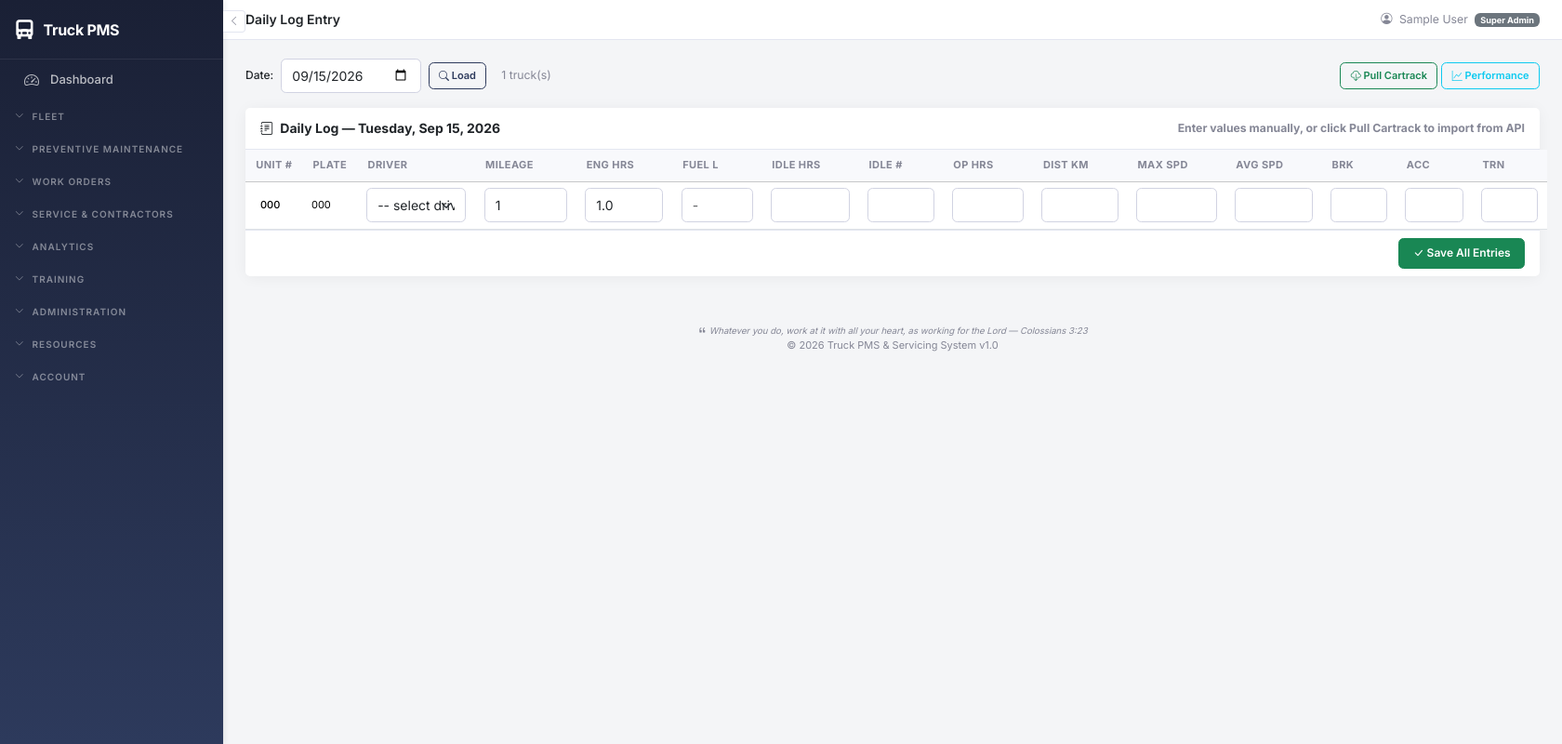
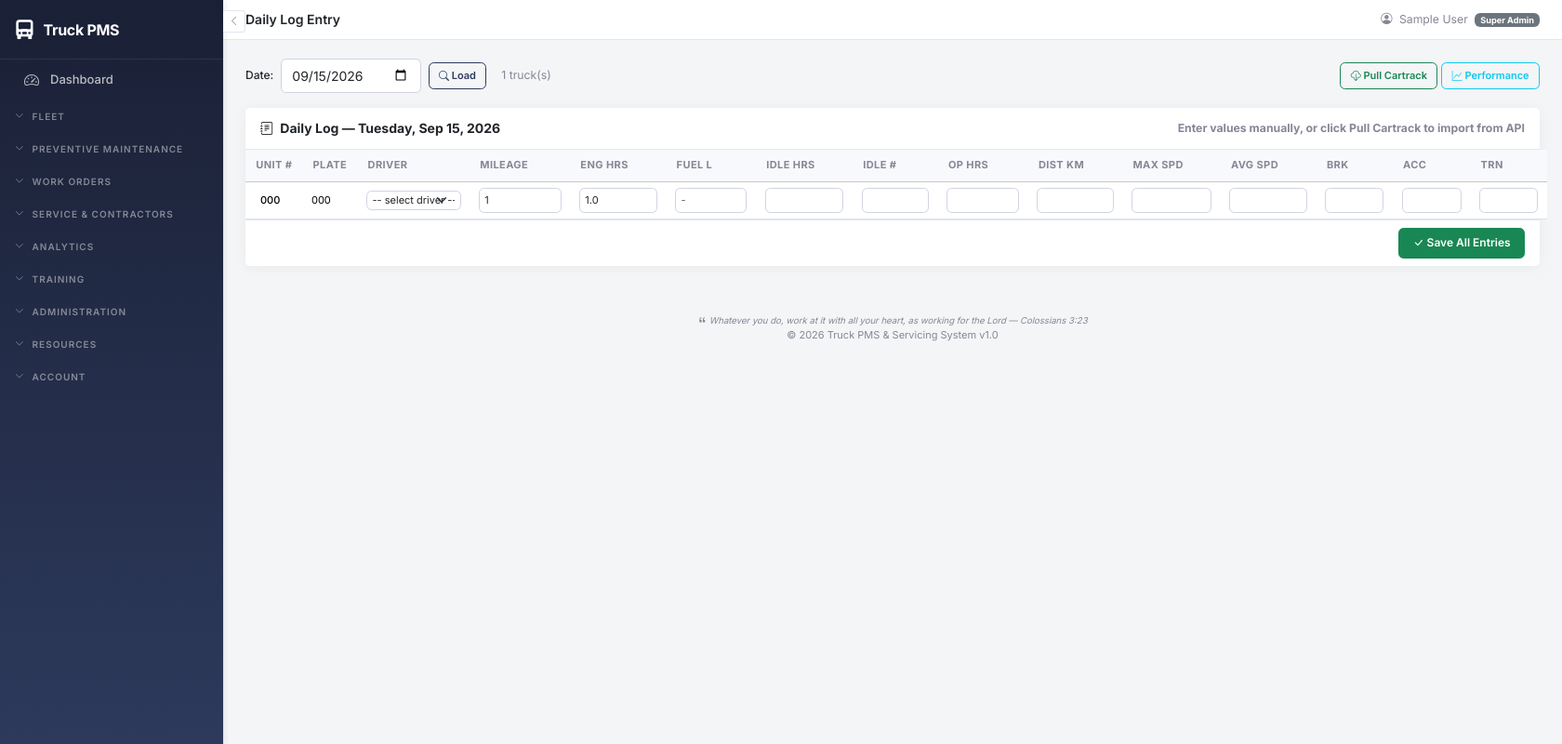
Before and after one commit to WinefredoSailes/stmiet-truckpmsmanagement, a Django app: page /fleetops/logs/ in a window 1680 px wide. Shown: the whole page at 93% size. Run offline with Django 5.2, Linux system fonts and the light colour scheme; a user stored in the database is signed in; tables that the repository leaves empty hold one stand-in row (values such as "Sample post"); data that the repository does not hold is empty.

Commit message:
Shrink table input boxes to match 11px table font
- Added .table .form-control-sm / .form-select-sm rule:
  font-size: 11px, padding: .15rem .35rem, height: auto.
- Inputs and selects inside tables now match the 11px table font
  instead of Bootstrap's default 14px form-control-sm.

```diff
--- a/truck_pms/core/static/css/style.css
+++ b/truck_pms/core/static/css/style.css
@@ -308,6 +308,15 @@ body {
 
 .table-hover tbody tr:hover {
   background: #f8f9fc;
+}
+
+/* compact inputs inside tables */
+.table .form-control-sm,
+.table .form-select-sm {
+  font-size: 11px;
+  padding: .15rem .35rem;
+  height: auto;
+  line-height: 1.3;
 }
 
 /* ────────────────────────────────────────────── Badges */
```
